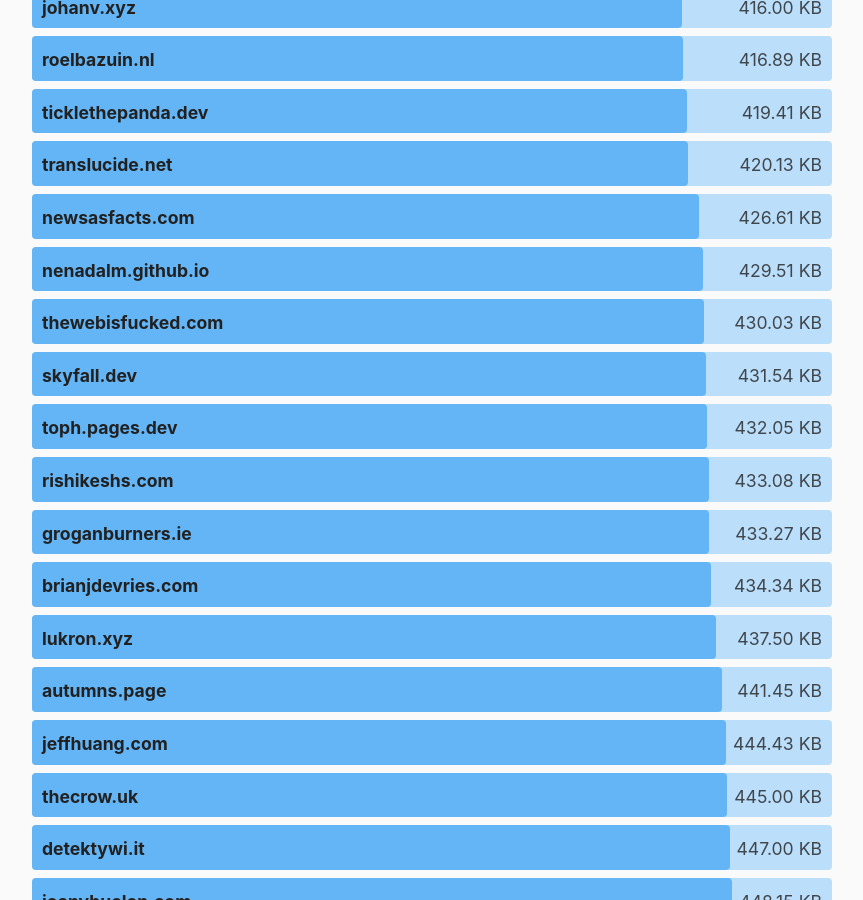
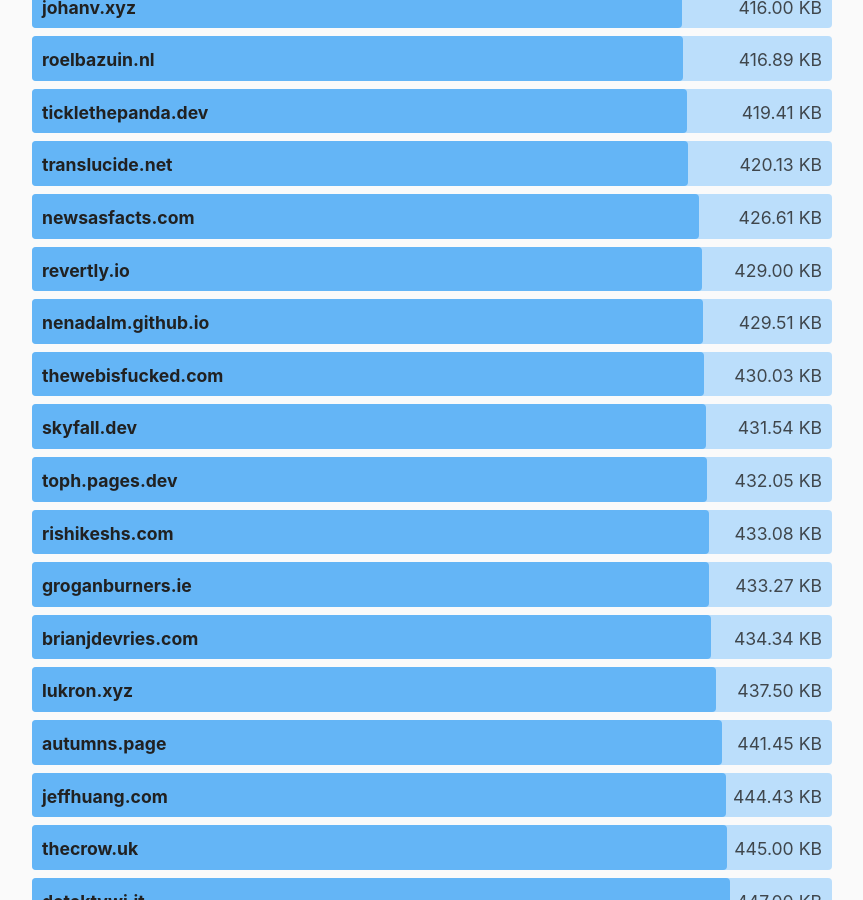
Before and after one commit to kevquirk/512kb.club, a Jekyll site: the page built from index.md, in a window 1280 px wide and 900 px high, scrolled down 45305 px. Shown: the whole window, without its empty margins (208-1071 px from the left). Built offline with Jekyll 4.4.1, drawn with Linux system fonts in a browser that asks for light colours.

Commit message:
Update sites.yml
Scan ID: https://radar.cloudflare.com/scan/fa09f787-4d77-445e-a6fe-9e204964a631/summary

```diff
--- a/_data/sites.yml
+++ b/_data/sites.yml
@@ -3228,6 +3228,11 @@
   size: 123
   last_checked: 2022-05-22
 
+- domain: revertly.io
+  url: https://revertly.io/
+  size: 429
+  last_checked: 2021-08-21
+
 - domain: revuo-xmr.com
   url: https://revuo-xmr.com/
   size: 243.93
```
